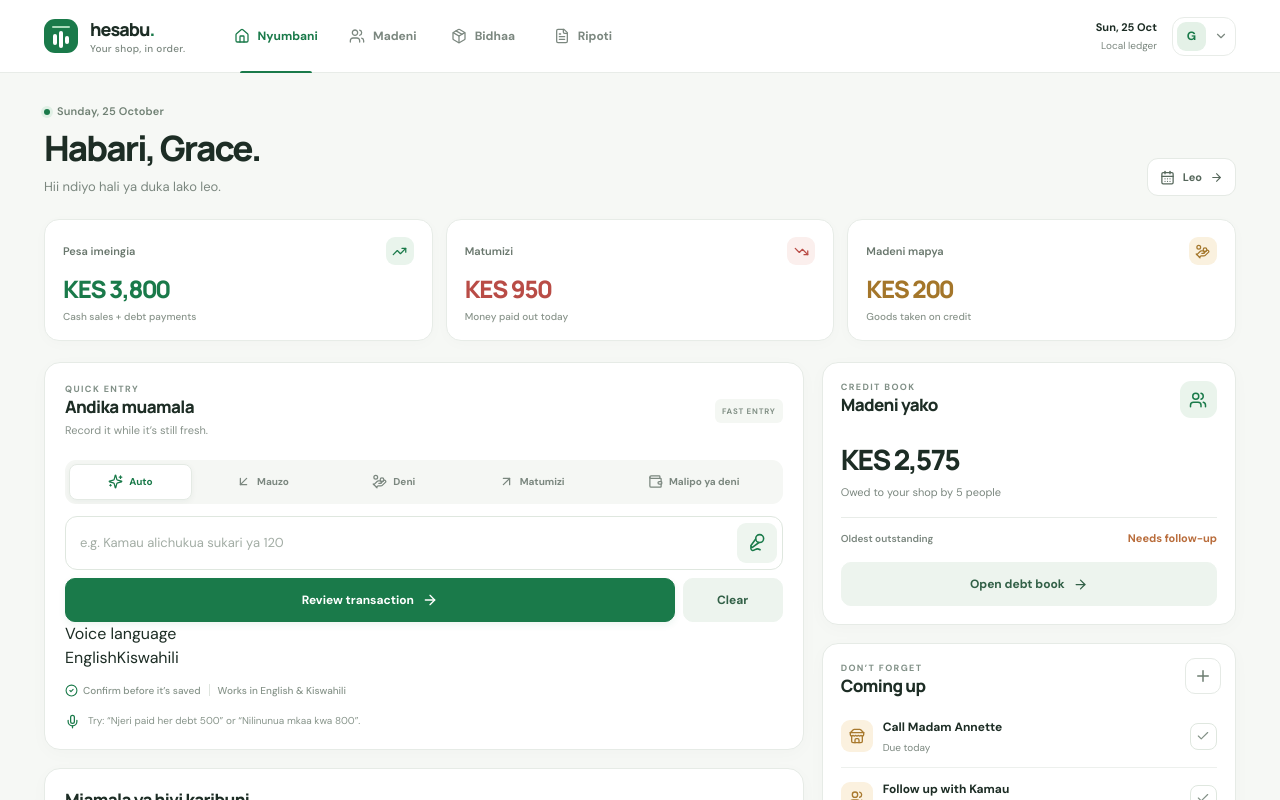
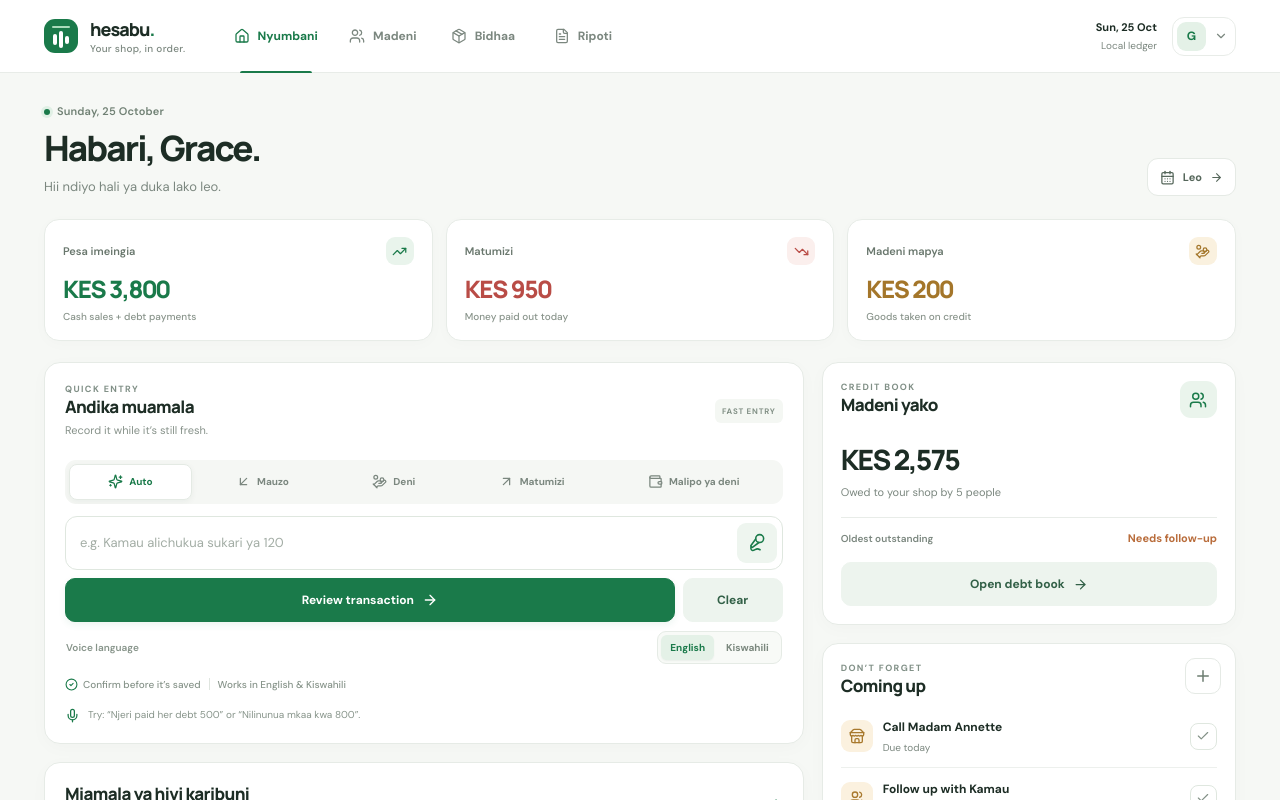
Before and after one commit to Mark2631/Hesabu, a React (Vite) app: page / in a window 1280 px wide. Shown: the top 800 px of the page. Built offline with nearby package versions, Linux system fonts and the light colour scheme.

Commit message:
Style bilingual voice language selector

```diff
--- a/src/styles.css
+++ b/src/styles.css
@@ -87,6 +87,10 @@ button:focus-visible, input:focus-visible, select:focus-visible { outline: 3px s
 .type-pick-active { border-color: #e4eae4; color: #1a7a4a; background: #fff; box-shadow: 0 2px 6px rgba(24,56,35,.05); }
 .quick-input-wrap { display: flex; align-items: center; gap: 7px; padding: 5px 5px 5px 14px; border: 1px solid #dfe7df; border-radius: 12px; background: #fff; transition: border-color .16s ease, box-shadow .16s ease; }
 .quick-input-wrap:focus-within { border-color: #8fbea0; box-shadow: 0 0 0 3px rgba(26,122,74,.07); }
+.voice-language-row { display:flex; align-items:center; justify-content:space-between; gap:10px; margin:9px 1px 0; color:#87948a; font-size:10px; font-weight:600; }
+.voice-language-options { display:inline-flex; gap:3px; padding:3px; border:1px solid #e5ebe5; background:#f8faf7; border-radius:9px; }
+.voice-language-options button { min-height:25px; padding:0 9px; border:0; border-radius:6px; background:transparent; color:#7b887e; font-size:10px; font-weight:700; }
+.voice-language-options button.active { background:#e4f1e7; color:#1a7a4a; box-shadow:0 1px 2px rgba(16,60,31,.06); }
 .quick-input { width: 100%; min-width: 0; height: 42px; padding: 0; border: 0; outline: 0; background: transparent; color: #1d2d25; font-size: 13px; }
 .quick-input::placeholder { color: #a3ada5; }
 .mic-button { display: inline-flex; align-items: center; justify-content: center; flex: none; width: 40px; height: 40px; border: 0; border-radius: 9px; background: #eef5ef; color: #1a7a4a; transition: transform .15s, background .15s; }
```
